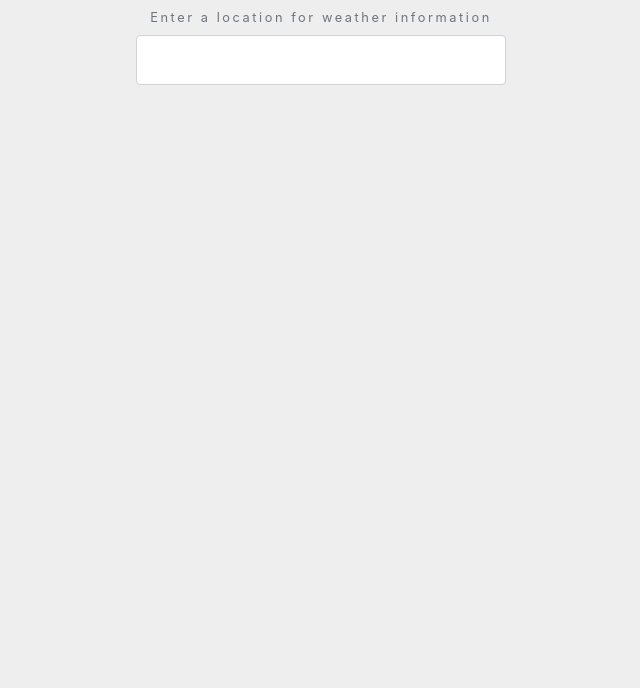
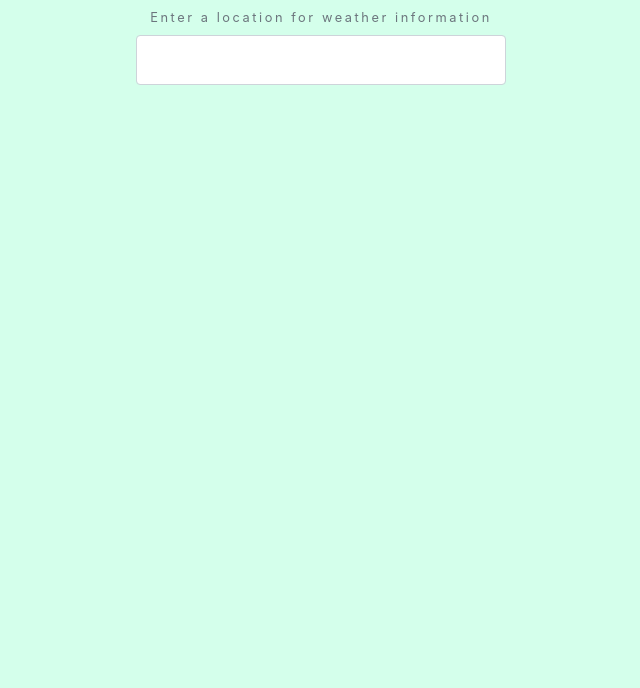
Before and after one commit to monicanq/weather-app, a plain HTML site: page index.html in a window 1280 px wide. Shown: the part 112-800 px from the top of the page, without its empty margins (319-959 px from the left). Drawn offline with nearby package versions, Linux system fonts and the light colour scheme.

Commit message:
Update styles.css

```diff
--- a/styles.css
+++ b/styles.css
@@ -1,5 +1,5 @@
 body{
-    background: #eee;
+    background: #d4ffeb;
     letter-spacing: 0.2em;
     font-size: 0.8em;
 }
```
